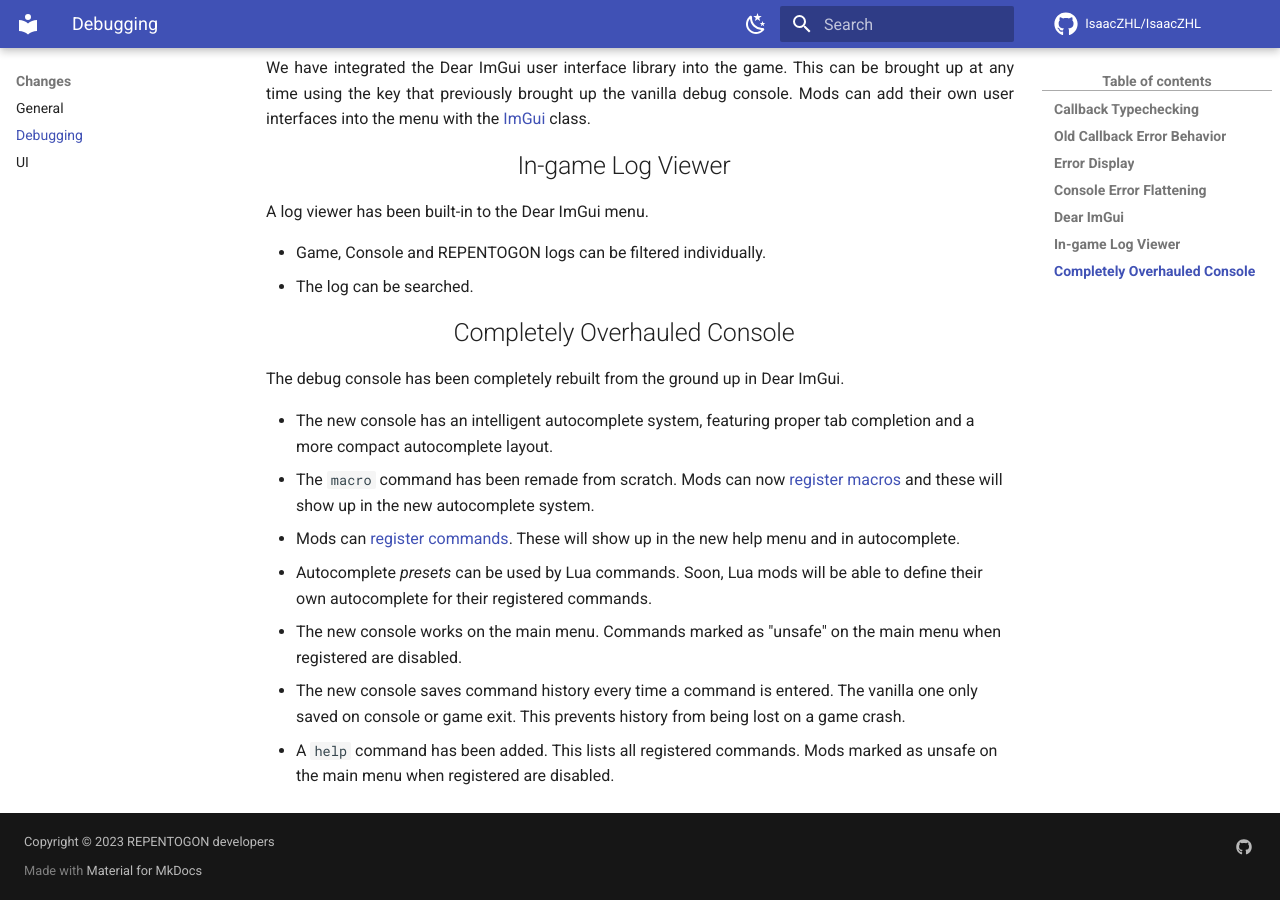
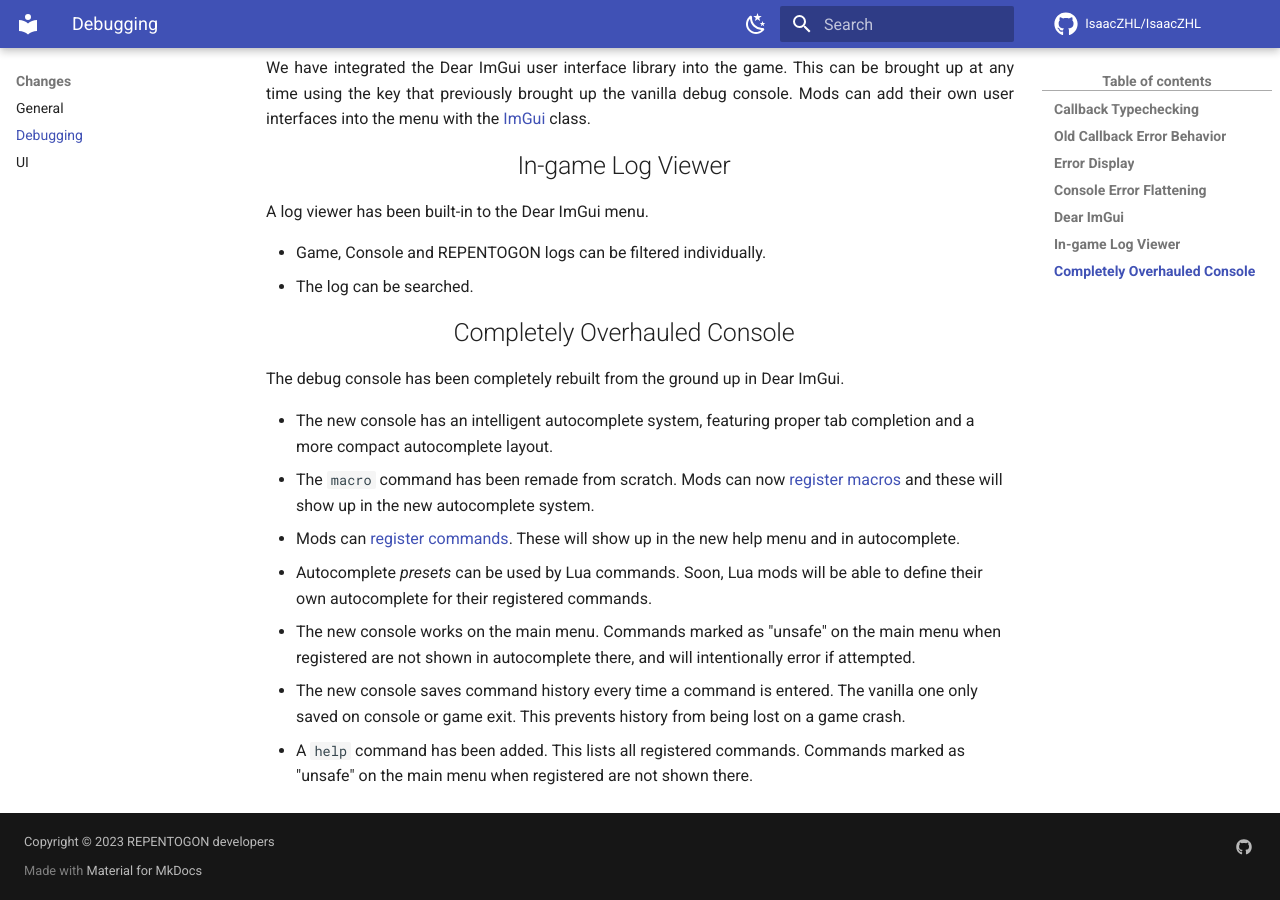
Before and after one commit to TeamREPENTOGON/REPENTOGON, an MkDocs documentation site: the page built from documentation/docs/changes/Debugging.md, in a window 1280 px wide and 900 px high, scrolled down 872 px. Built offline with MkDocs 1.6.1 and Material for MkDocs 9.7.7, drawn with Linux system fonts in a browser that asks for light colours; comment, search, counter and statistics services are not loaded; the version menu is left out.

```diff
--- a/documentation/docs/changes/Debugging.md
+++ b/documentation/docs/changes/Debugging.md
@@ -44,6 +44,6 @@
 - The `macro` command has been remade from scratch. Mods can now [register macros](../Console.md#registermacro) and these will show up in the new autocomplete system.
 - Mods can [register commands](../Console.md#registercommand). These will show up in the new help menu and in autocomplete.
   - Autocomplete *presets* can be used by Lua commands. Soon, Lua mods will be able to define their own autocomplete for their registered commands.
-- The new console works on the main menu. Commands marked as "unsafe" on the main menu when registered are disabled.
+- The new console works on the main menu. Commands marked as "unsafe" on the main menu when registered are not shown in autocomplete there, and will intentionally error if attempted.
 - The new console saves command history every time a command is entered. The vanilla one only saved on console or game exit. This prevents history from being lost on a game crash.
-- A `help` command has been added. This lists all registered commands. Mods marked as unsafe on the main menu when registered are disabled.
+- A `help` command has been added. This lists all registered commands. Commands marked as "unsafe" on the main menu when registered are not shown there.
```
Also changed, not shown: documentation/docs/Console.md (+2 -2 lines), 1 other file.
